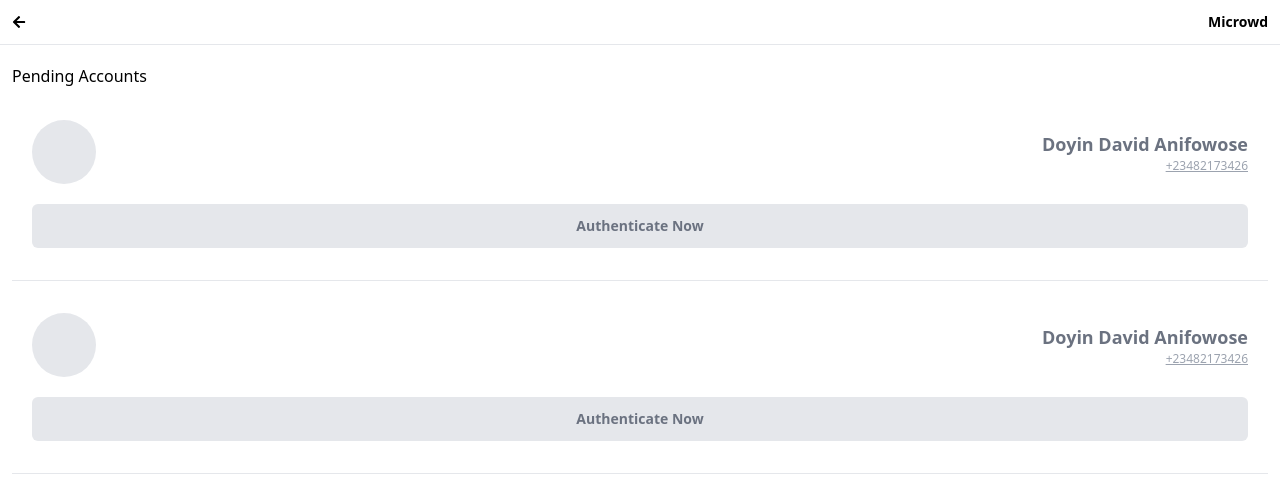
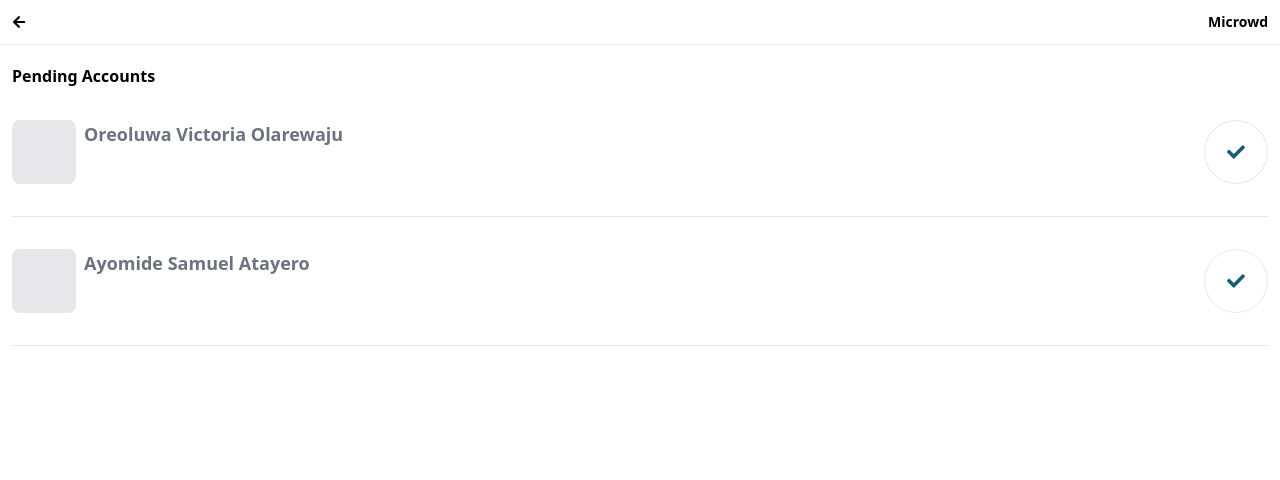
Before and after one commit to Lensatom/microwd, a React (Create React App) app: page /admin/pending in a window 1280 px wide. Shown: the top 480 px of the page. Built offline with nearby package versions, Linux system fonts and the light colour scheme.

Commit message:
Pending page UI simplified

```diff
--- a/src/pages/admin/Pending.js
+++ b/src/pages/admin/Pending.js
@@ -1,27 +1,29 @@
 import React from 'react'
+import { FaCheck, FaMarker } from 'react-icons/fa'
 
 const Pending = () => {
 
   const pendings = [
-    ['Doyin David Anifowose', '+23482173426', 'doyinsanis@gmail.com'],
-    ['Doyin David Anifowose', '+23482173426', 'doyinsanis@gmail.com']
+    ['Oreoluwa Victoria Olarewaju', '+2349039086400'],
+    ['Ayomide Samuel Atayero', '+2349136852885']
   ]
 
   return (
     <div className='mt-16 w-full px-3'>
-      <h2 className=''> Pending Accounts </h2>
+      <h2 className='font-bold'> Pending Accounts </h2>
       {pendings.map(pending => {
         return (
-          <div className='flex flex-col p-5 py-8 border-b-1'>
-            <div className='w-full rounded-md flex items-center justify-between'>
-              <div className='w-16 h-16 rounded-full bg-gray-200'></div>
-              <div className='w-3/4 flex flex-col items-end'>
+          <a href={`https://wa.me/${pending[1]}`} className='flex py-8 border-b-1 justify-between'>
+            <div className='w-2/3 rounded-md flex items-start'>
+              <div className='w-16 h-16 rounded-lg bg-gray-200'></div>
+              <div className='flex ml-2 flex-col w-2/3'>
                 <h2 className='text-lg font-semibold text-gray-500'> {pending[0]} </h2>
-                <a href={`https://wa.me/${pending[1]}`} className='text-xs underline text-gray-400'> {pending[1]} </a>
               </div>
             </div>
-            <button className='bg-gray-200 text-sm py-3 mt-5 rounded-md text-gray-500 font-bold'> Authenticate Now </button>
-          </div>
+            <button className='text-sm w-16 h-16 py-3 rounded-full border-1 font-bold flex justify-center items-center'>
+              <FaCheck className='text-lg font-semibold text-cyan-800' />
+            </button>
+          </a>
         )
       })}
     </div>
```
